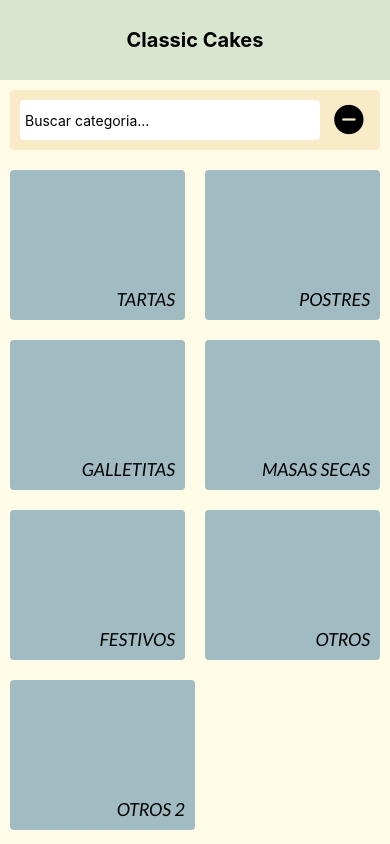
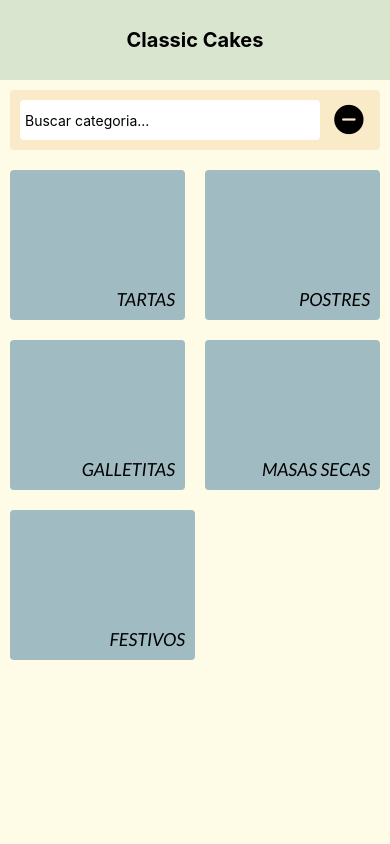
Before and after one commit to dlesertesseur/classic-cakes-rn, a React Native app: screen / in a window 390 px wide. Built offline with nearby package versions, Linux system fonts and the light colour scheme.

Commit message:
Se agrego nevegacion entre pantallas

```diff
--- a/Data/data.js
+++ b/Data/data.js
@@ -83,14 +83,4 @@ export const PRODUCTS = [
         text: "FESTIVOS",
         path:"/category/festivo"
     },
-    {
-      id:6,
-      text: "OTROS",
-      path:"/category/otros"
-    },
-    {
-      id:7,
-      text: "OTROS 2",
-      path:"/category/otros2"
-    },
 ];
```
Also changed, not shown: Data/data_.js (deleted, +0 -18 lines).
